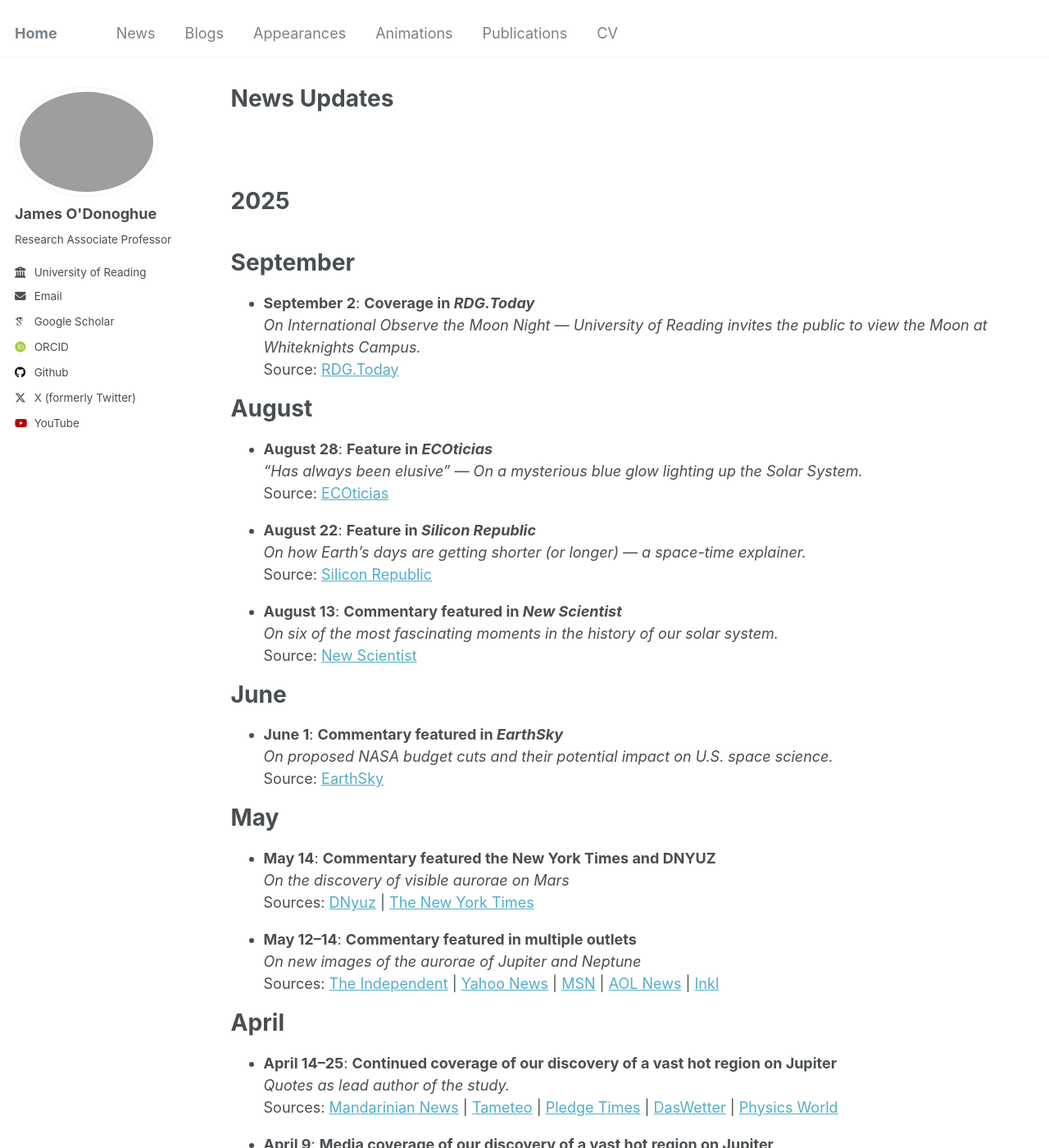
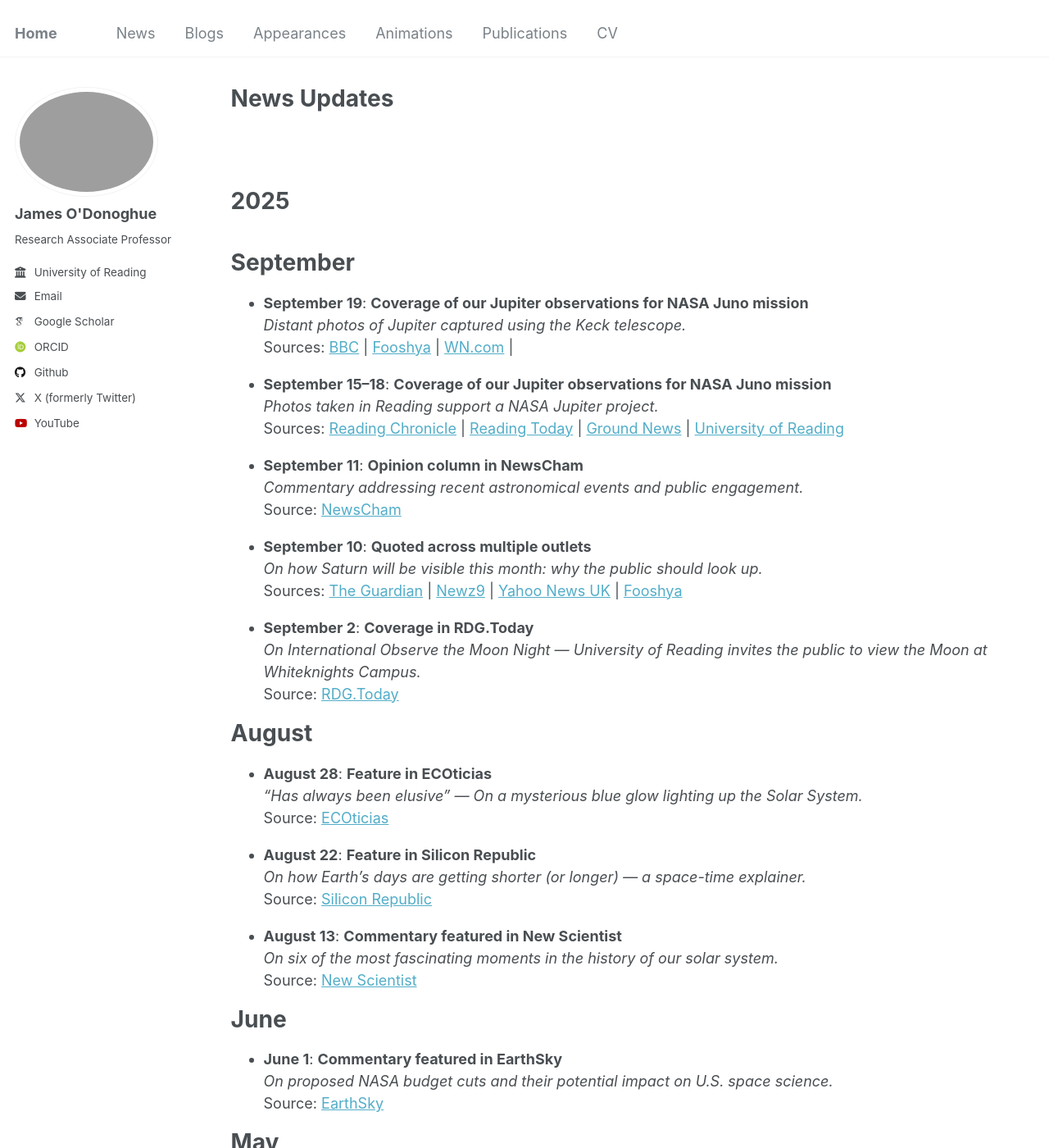
Before and after one commit to odonoghuespace/odonoghuespace.github.io, a Jekyll site: the page built from _pages/news.html, in a window 1280 px wide and 1400 px high. Shown: the whole window at 82% size. Built offline with Jekyll 4.4.1, drawn with Linux system fonts in a browser that asks for light colours; some web fonts are replaced.

Commit message:
Update news.html

```diff
--- a/_pages/news.html
+++ b/_pages/news.html
@@ -11,9 +11,51 @@ author_profile: true
 <h1>2025</h1>
 <br>
 
+
+
+
 <h1>September</h1>
 <ul>
-  <li><strong>September 2</strong>: <strong>Coverage in <em>RDG.Today</em></strong><br>
+  <li><strong>September 19</strong>: <strong>Coverage of our Jupiter observations for NASA Juno mission</strong><br>
+    <em>Distant photos of Jupiter captured using the Keck telescope.</em><br>
+    Sources:
+    <a href="https://www.bbc.com/news/articles/cly72j21wp5o">BBC</a> |
+    <a href="https://fooshya.com/2025/09/19/reading-scientists-take-distant-photos-of-jupiter-for-nasa-with-keck-telescope/">Fooshya</a> |
+    <a href="https://article.wn.com/view/2025/09/19/Reading_scientists_take_remote_images_of_Jupiter_for_Nasa_wi/">WN.com</a> |
+  </li>
+</ul>
+
+<ul>
+  <li><strong>September 15–18</strong>: <strong>Coverage of our Jupiter observations for NASA Juno mission</strong><br>
+    <em>Photos taken in Reading support a NASA Jupiter project.</em><br>
+    Sources:
+    <a href="https://www.readingchronicle.co.uk/news/25473852.reading-university-scientists-pictures-jupiter/">Reading Chronicle</a> |
+    <a href="https://rdg.today/jupiter-pictures-directed-from-reading/">Reading Today</a> |
+    <a href="https://ground.news/article/reading-university-scientists-take-pictures-of-jupiter-for-nasa-mission">Ground News</a> |
+    <a href="https://www.reading.ac.uk/news/2025/Research-News/Jupiter-pictures-directed-from-Reading-for-NASA-mission">University of Reading</a>
+  </li>
+</ul>
+
+<ul>
+  <li><strong>September 11</strong>: <strong>Opinion column in NewsCham</strong><br>
+    <em>Commentary addressing recent astronomical events and public engagement.</em><br>
+    Source: <a href="https://newscham.net/opinions/column/114042">NewsCham</a>
+  </li>
+</ul>
+
+<ul>
+  <li><strong>September 10</strong>: <strong>Quoted across multiple outlets</strong><br>
+    <em>On how Saturn will be visible this month: why the public should look up.</em><br>
+    Sources:
+    <a href="https://www.theguardian.com/science/2025/sep/10/saturn-on-show-highly-visible-astronomy">The Guardian</a> |
+    <a href="https://newz9.com/experience-celestial-wonder-why-you-should-look-up-at-saturns-spectacular-display/">Newz9</a> |
+    <a href="https://uk.news.yahoo.com/good-soul-public-urged-look-170008681.html">Yahoo News UK</a> |
+    <a href="https://fooshya.com/2025/09/10/good-for-the-soul-public-urged-to-lookup-with-saturn-on-present-saturn/#google_vignette">Fooshya</a>
+  </li>
+</ul>
+
+<ul>
+  <li><strong>September 2</strong>: <strong>Coverage in RDG.Today</strong><br>
     <em>On International Observe the Moon Night — University of Reading invites the public to view the Moon at Whiteknights Campus.</em><br>
     Source: <a href="https://rdg.today/uni-of-reading-hosting-public-observatory-to-mark-international-observe-the-moon-night/">RDG.Today</a>
   </li>
@@ -22,7 +64,7 @@ author_profile: true
 
 <h1>August</h1>
 <ul>
-  <li><strong>August 28</strong>: <strong>Feature in <em>ECOticias</em></strong><br>
+  <li><strong>August 28</strong>: <strong>Feature in ECOticias</strong><br>
     <em>“Has always been elusive” — On a mysterious blue glow lighting up the Solar System.</em><br>
     Source: <a href="https://www.ecoticias.com/en/blue-glow-lights-up-the-solar-system/19307/">ECOticias</a>
   </li>
@@ -30,7 +72,7 @@ author_profile: true
 
 
 <ul>
-  <li><strong>August 22</strong>: <strong>Feature in <em>Silicon Republic</em></strong><br>
+  <li><strong>August 22</strong>: <strong>Feature in Silicon Republic</strong><br>
     <em>On how Earth’s days are getting shorter (or longer) — a space-time explainer.</em><br>
     Source:
     <a href="https://www.siliconrepublic.com/innovation/earth-days-getting-shorter-longer-space-time-explainer-astronomy">Silicon Republic</a>
@@ -38,7 +80,7 @@ author_profile: true
 </ul>
 
 <ul>
-  <li><strong>August 13</strong>: <strong>Commentary featured in <em>New Scientist</em></strong><br>
+  <li><strong>August 13</strong>: <strong>Commentary featured in New Scientist</strong><br>
     <em>On six of the most fascinating moments in the history of our solar system.</em><br>
     Source:
     <a href="https://www.newscientist.com/article/2490570-6-of-the-most-fascinating-moments-in-the-life-of-our-solar-system/">New Scientist</a>
@@ -48,7 +90,7 @@ author_profile: true
 
 <h1>June</h1>
 <ul>
-  <li><strong>June 1</strong>: <strong>Commentary featured in <em>EarthSky</em></strong><br>
+  <li><strong>June 1</strong>: <strong>Commentary featured in EarthSky</strong><br>
     <em>On proposed NASA budget cuts and their potential impact on U.S. space science.</em><br>
     Source:
     <a href="https://earthsky.org/human-world/proposed-nasa-cuts-decimate-us-space-science-petition/?mc_cid=cb566a03e1">EarthSky</a>
```
